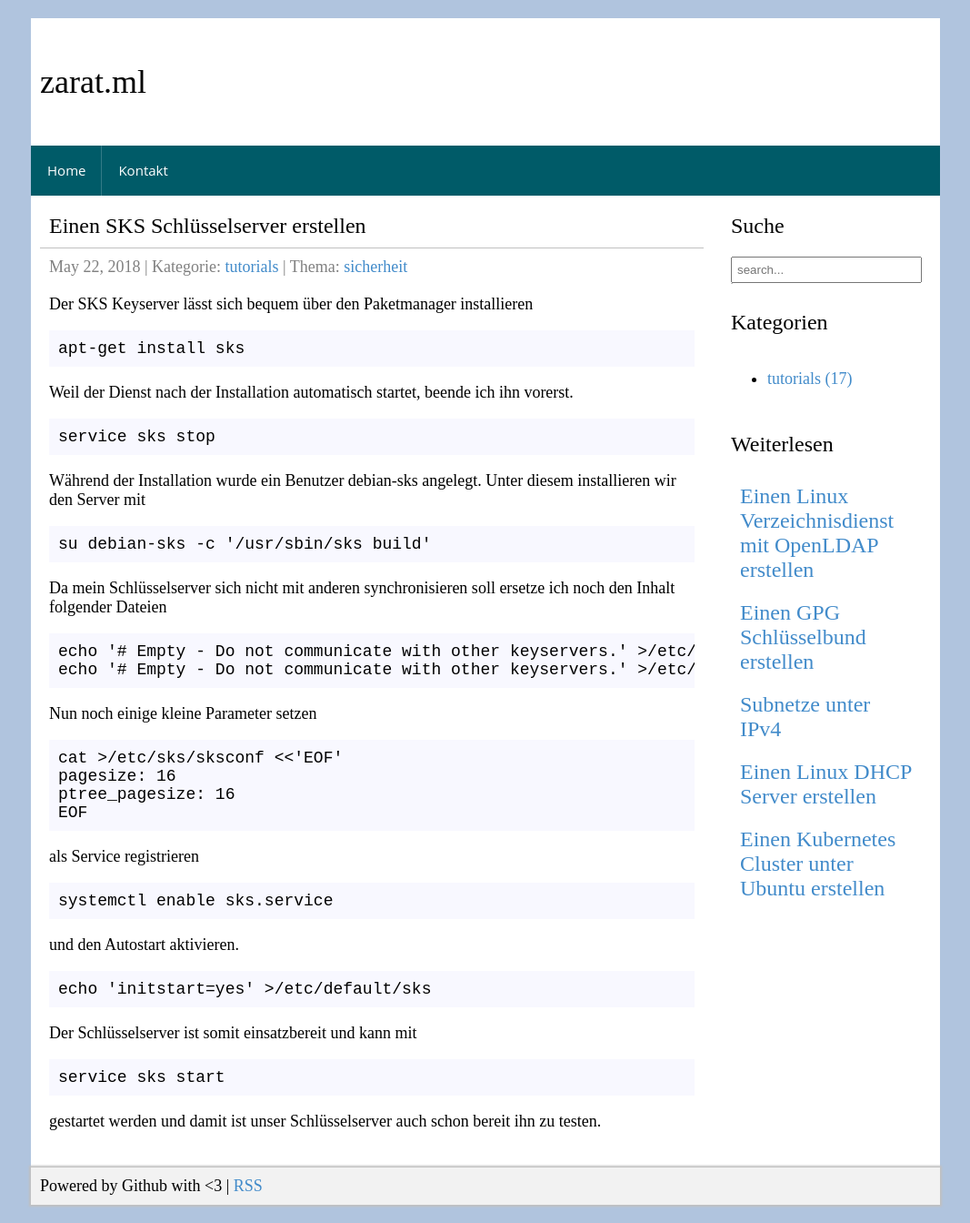
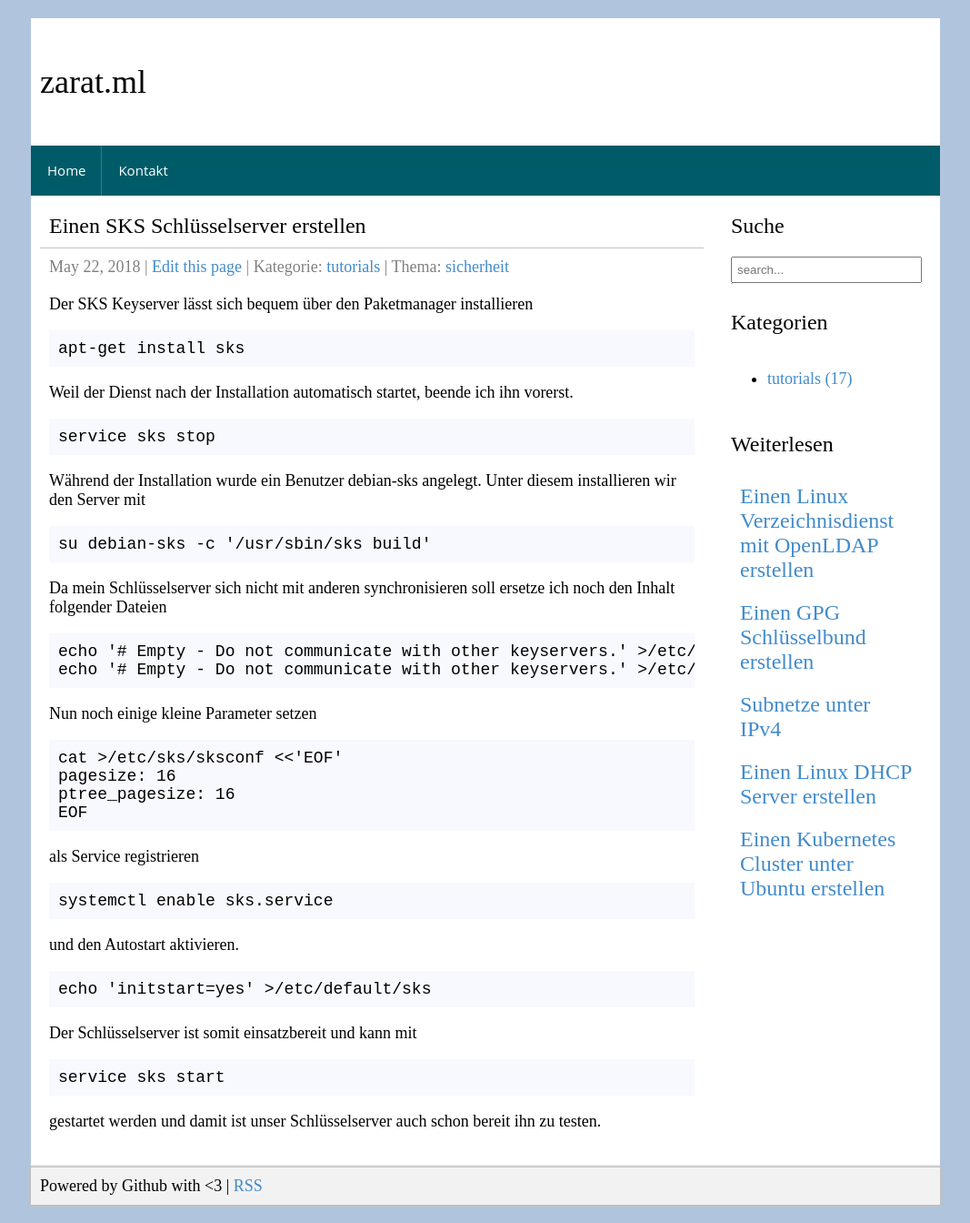
Before and after one commit to zarat/zarat.github.io, a Jekyll site: the page built from _posts/2018-05-22-sks.markdown, in a window 1280 px wide. Shown: the whole page at 91% size, without its empty margins (106-1173 px from the left). Built offline with Jekyll 4.4.1, drawn with Linux system fonts in a browser that asks for light colours.

Commit message:
Update post.html

```diff
--- a/_layouts/post.html
+++ b/_layouts/post.html
@@ -11,6 +11,8 @@
       {{ page.date | date: "%B" }}
       {{ page.date | date: "%d" }},
       {{ page.date | date: "%Y" }}
+
+      | <a href="{{site.github.repository_url}}/{{page.path}}">Edit this page</a>
 
       {% if page.categories %}
       | Kategorie:
```
